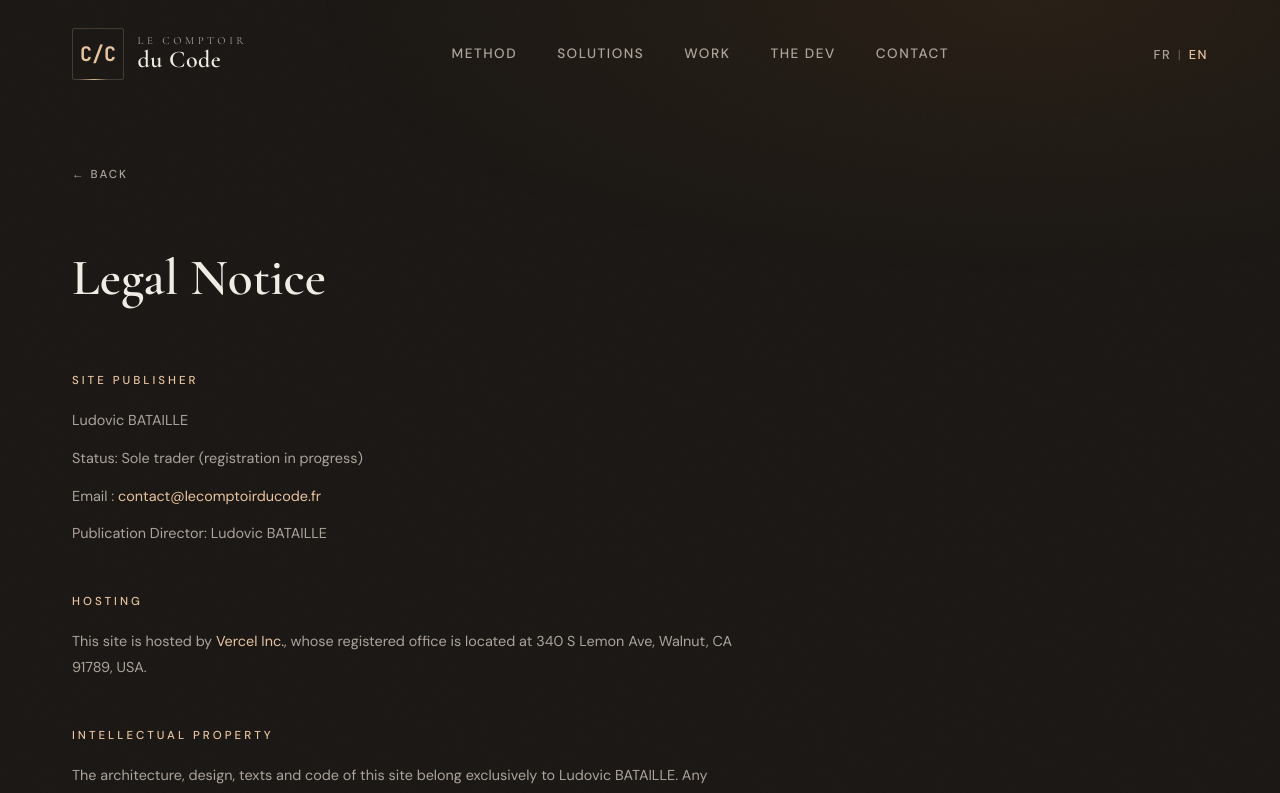
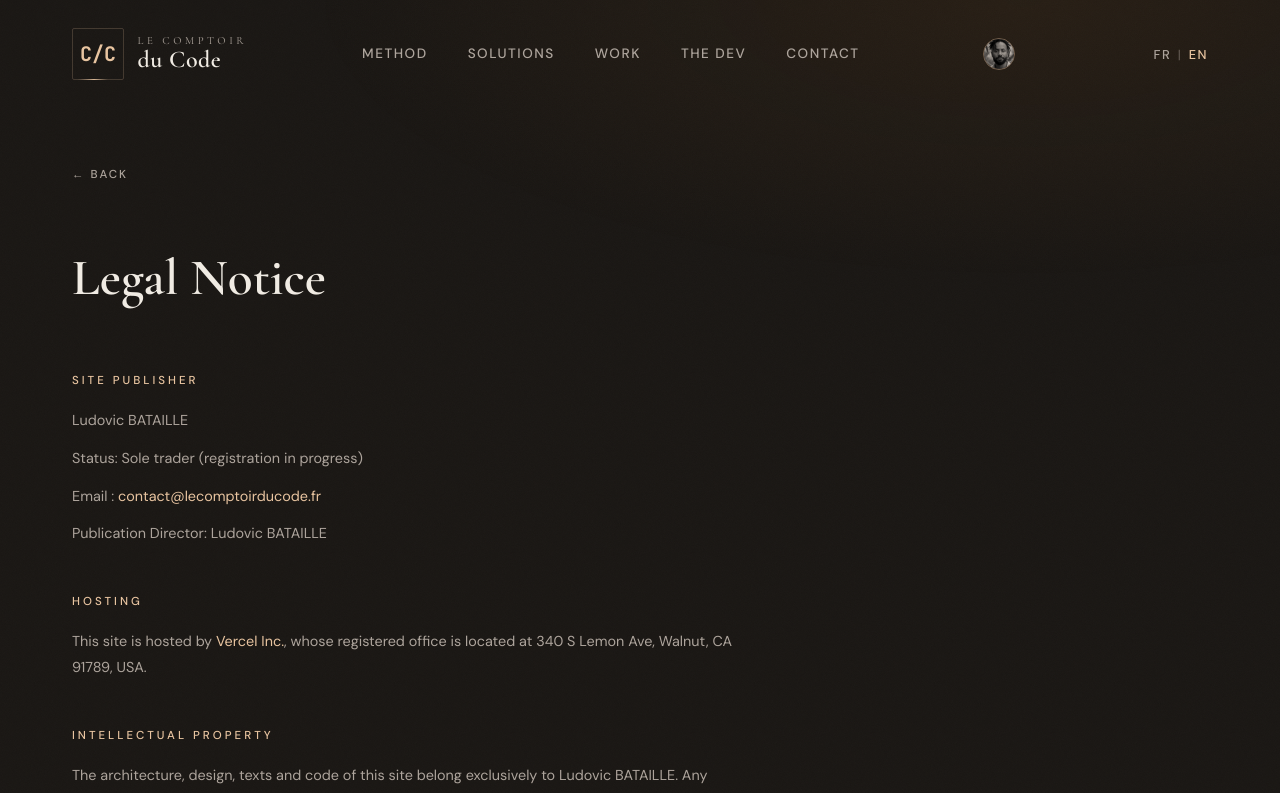
Before and after one commit to B-ludovic/le-comptoir-du-code, a Next.js app: page /en/mentions-legales in a window 1280 px wide. Shown: the top 793 px of the page. Built offline with nearby package versions, Linux system fonts and the light colour scheme.

Commit message:
feat: portrait médaillon header

```diff
--- a/components/Header/Header.module.css
+++ b/components/Header/Header.module.css
@@ -159,6 +159,37 @@
     width: 100%;
 }
 
+/* Portrait médaillon */
+.portraitMedallion {
+  position: relative;
+  width: 32px;
+  height: 32px;
+  border-radius: 50%;
+  overflow: hidden;
+  display: grid;
+  place-items: center;
+  line-height: 1;
+  margin-left: 0.5rem;
+  margin-right: 1.5rem;
+  background-color: transparent;
+  border: 1px solid rgba(232, 196, 160, 0.4);
+}
+
+.portraitMedallion::after {
+  content: '';
+  position: absolute;
+  inset: 0;
+  background-color: #E8C4A0;
+  mix-blend-mode: multiply;
+  opacity: 0.3;
+  pointer-events: none;
+}
+
+.portraitImage {
+  object-fit: cover;
+  filter: grayscale(100%) contrast(120%) brightness(85%);
+}
+
 /* Actions */
 .actions {
     display: flex;
--- a/components/Header/Header.tsx
+++ b/components/Header/Header.tsx
@@ -92,6 +92,18 @@ export default function Header({ locale, nav }: Props) {
           ))}
         </nav>
 
+        {/* Portrait */}
+        <div className={styles.portraitMedallion}>
+          {/* eslint-disable-next-line @next/next/no-img-element */}
+          <img
+            src="/ludovic.jpeg"
+            alt="Ludovic — Le Comptoir du Code"
+            width={32}
+            height={32}
+            className={styles.portraitImage}
+          />
+        </div>
+
         {/* Actions : langue + hamburger */}
         <div className={styles.actions}>
           <button
--- a/middleware.ts
+++ b/middleware.ts
@@ -29,5 +29,5 @@ export function middleware(request: NextRequest) {
 }
 
 export const config = {
-  matcher: ['/((?!_next|favicon.ico|images|fonts|icons|api|sitemap.xml|robots.txt|llms.txt).*)']
+  matcher: ['/((?!_next|favicon\\.ico|.*\\.(?:png|jpg|jpeg|gif|webp|svg|ico)|images|fonts|icons|api|sitemap\\.xml|robots\\.txt|llms\\.txt).*)']
 }
```
Also changed, not shown: public/ludovic.jpeg (added).
